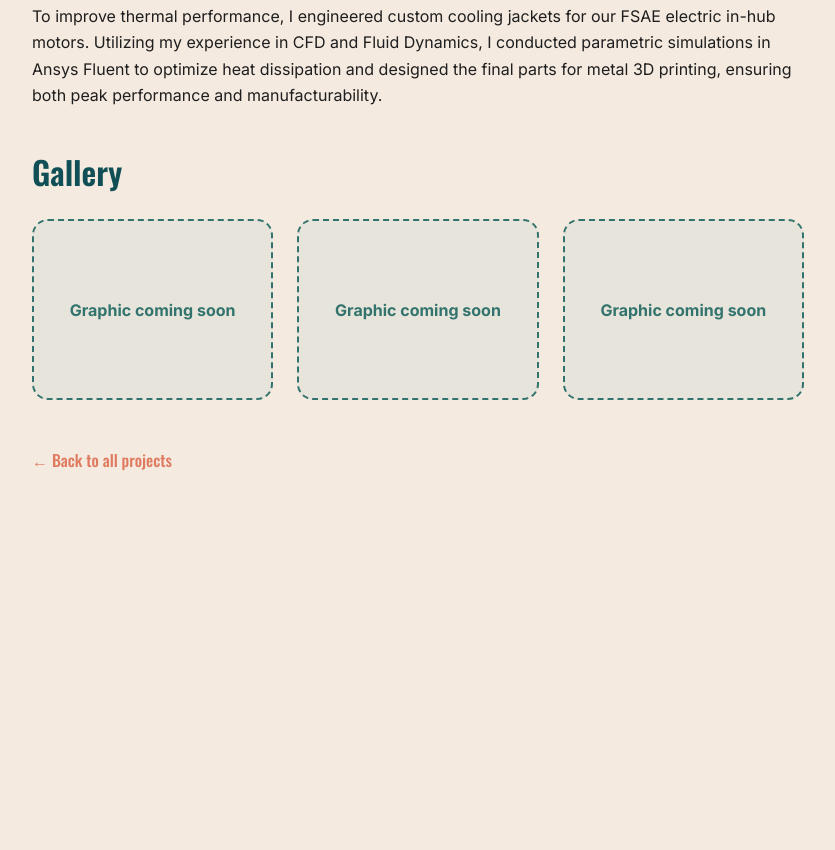
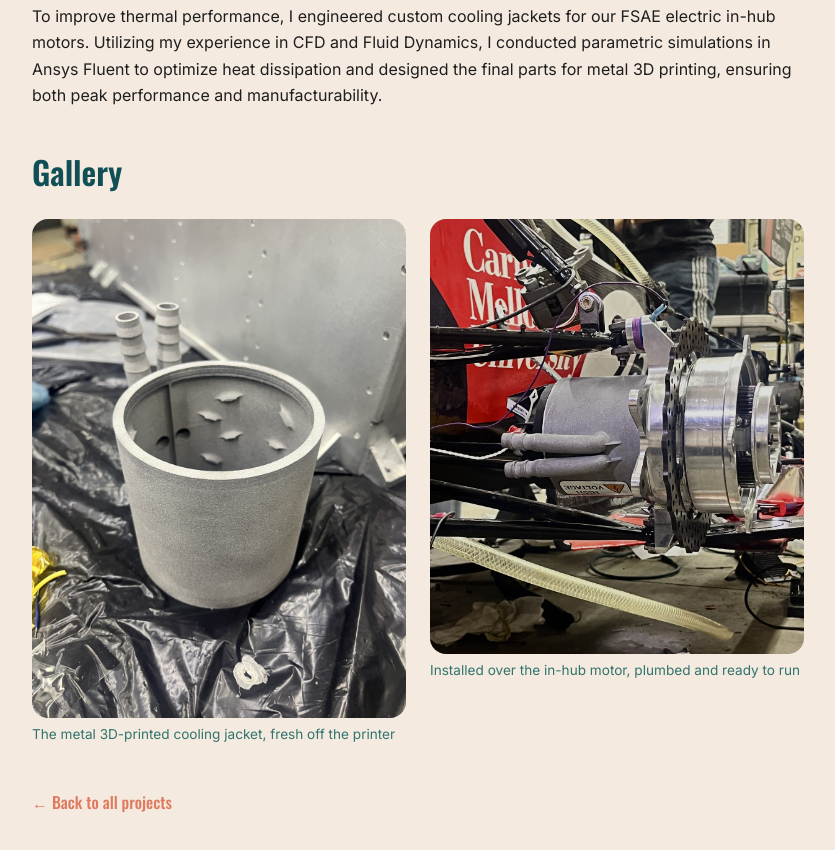
Before and after one commit to kcasu/kcasu.github.io, a plain HTML site: page projects/fsae-cooling.html in a window 1280 px wide. Shown: the part 695-1545 px from the top of the page, without its empty margins (222-1057 px from the left). Before the commit the page ends 1247 px from the top, so only its background shows below. Drawn offline with nearby package versions, Linux system fonts and the light colour scheme.

Commit message:
Add photo gallery to FSAE Cooling Sleeves project page
Co-Authored-By: Claude Fable 5 <noreply@anthropic.com>

```diff
--- a/projects/fsae-cooling.html
+++ b/projects/fsae-cooling.html
@@ -73,16 +73,15 @@
     gap: 1.5rem;
     margin-top: 1.5rem;
   }
-  .placeholder-tile {
-    border: 2px dashed var(--myrtle-green);
+  .gallery figure img {
+    width: 100%;
+    display: block;
     border-radius: 16px;
-    aspect-ratio: 4 / 3;
-    display: flex;
-    align-items: center;
-    justify-content: center;
+  }
+  .gallery figcaption {
+    margin-top: 0.5rem;
+    font-size: 0.85rem;
     color: var(--myrtle-green);
-    font-weight: 600;
-    background: rgba(94, 170, 168, 0.08);
   }
   .back {
     display: inline-block;
@@ -120,11 +119,15 @@
     <p>To improve thermal performance, I engineered custom cooling jackets for our FSAE electric in-hub motors. Utilizing my experience in CFD and Fluid Dynamics, I conducted parametric simulations in Ansys Fluent to optimize heat dissipation and designed the final parts for metal 3D printing, ensuring both peak performance and manufacturability.</p>
 
     <h2>Gallery</h2>
-    <!-- PLACEHOLDER: swap these tiles for real photos, renders, CAD views, CFD plots -->
     <div class="gallery">
-      <div class="placeholder-tile">Graphic coming soon</div>
-      <div class="placeholder-tile">Graphic coming soon</div>
-      <div class="placeholder-tile">Graphic coming soon</div>
+      <figure>
+        <img src="../assets/projects/cooling-01.jpg" alt="Metal 3D-printed cooling jacket with internal cooling features">
+        <figcaption>The metal 3D-printed cooling jacket, fresh off the printer</figcaption>
+      </figure>
+      <figure>
+        <img src="../assets/projects/cooling-02.jpg" alt="Cooling jacket installed over the in-hub motor with coolant fittings">
+        <figcaption>Installed over the in-hub motor, plumbed and ready to run</figcaption>
+      </figure>
     </div>
 
     <a class="back" href="../index.html#projects">&larr; Back to all projects</a>
```
Also changed, not shown: assets/projects/cooling-01.jpg (added), assets/projects/cooling-02.jpg (added).
